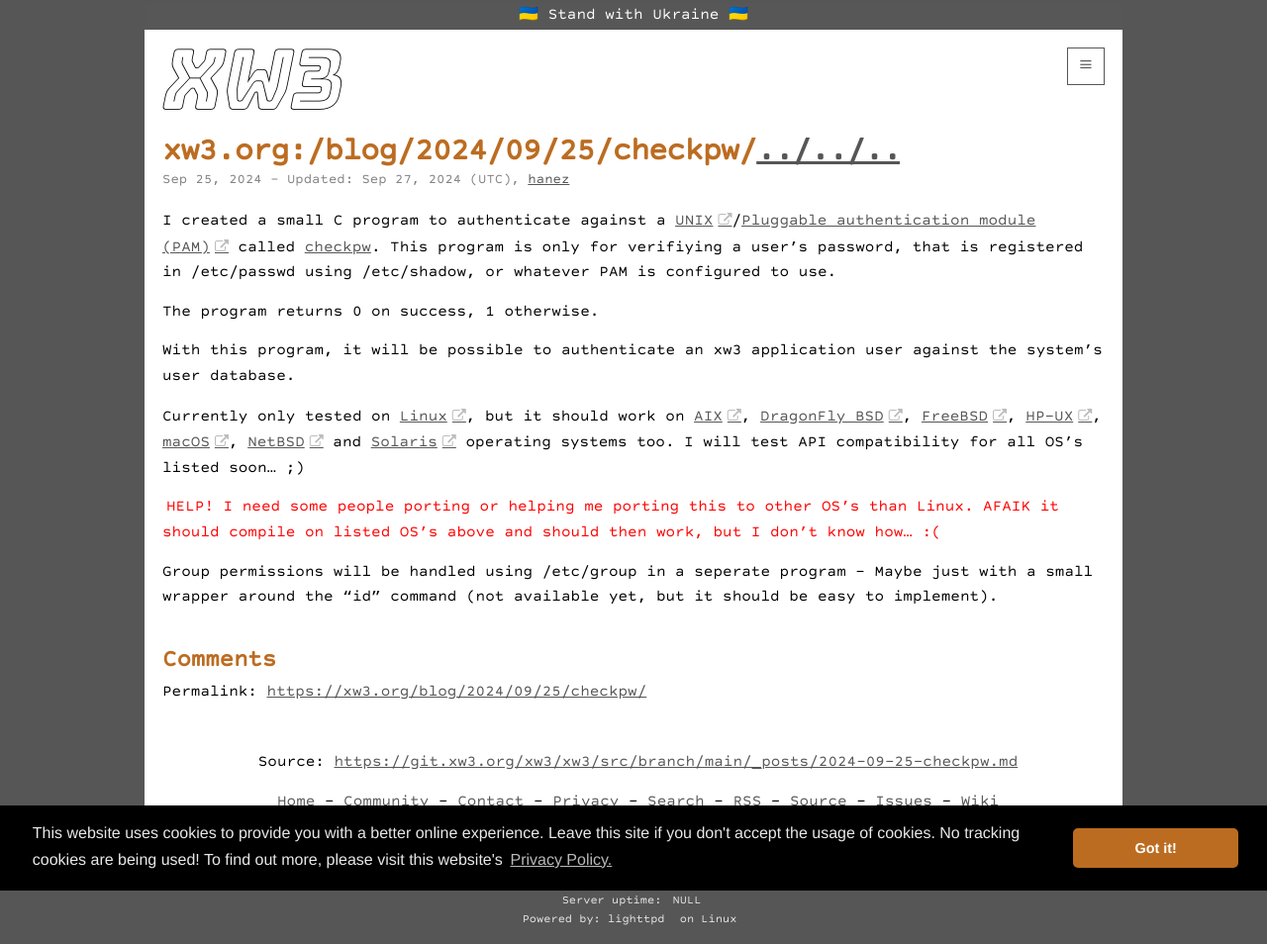
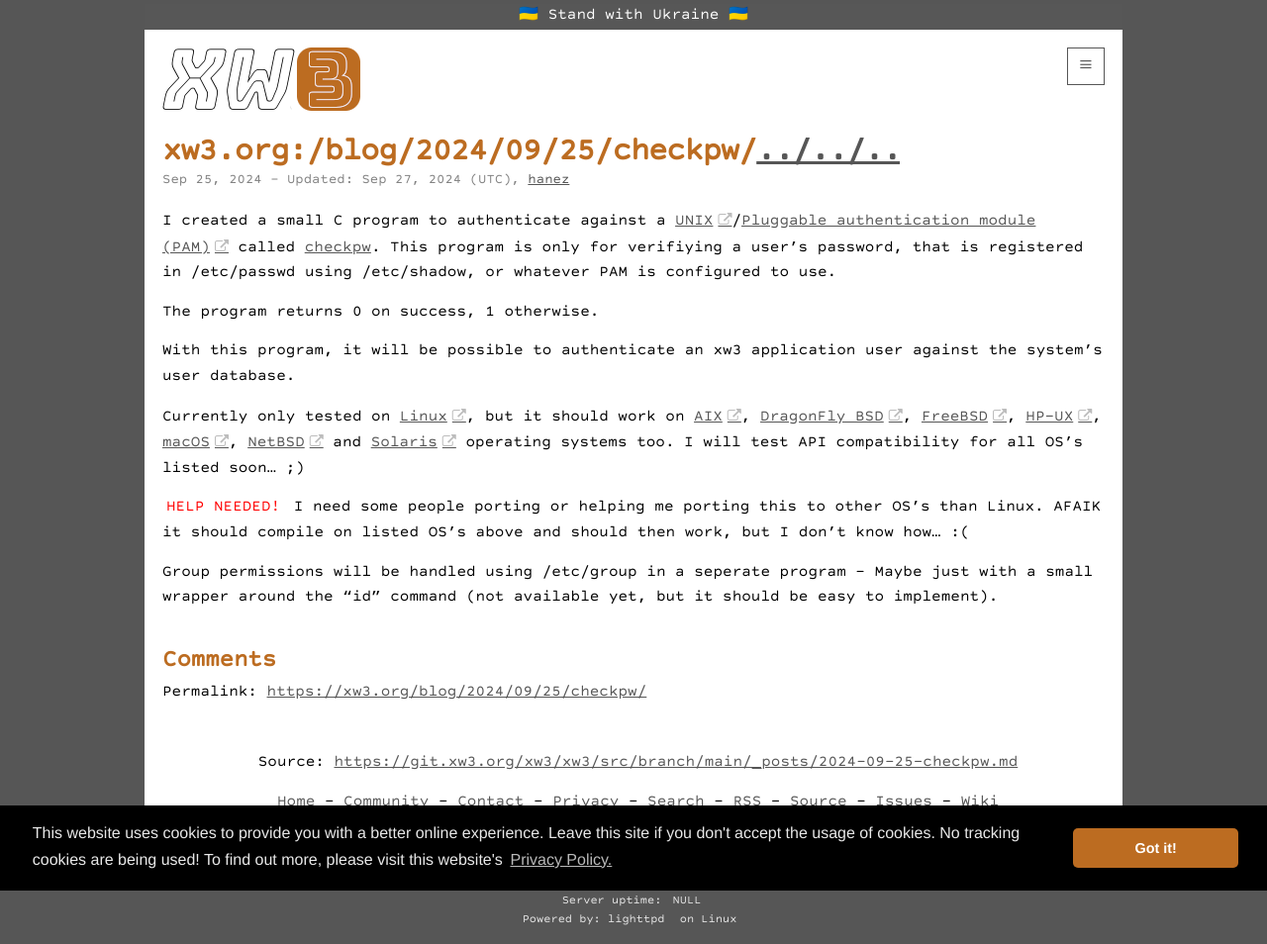
Before and after one commit to hanez/xw3, a Jekyll site: the page built from _posts/2024-09-25-checkpw.md, in a window 1280 px wide. Shown: the whole page at 99% size. Built offline with Jekyll 4.4.1, drawn with Linux system fonts in a browser that asks for light colours; comment, search, counter and statistics services are not loaded.

Commit message:
New logo and content update.

```diff
--- a/_includes/header.html
+++ b/_includes/header.html
@@ -1,6 +1,6 @@
 <header class="site-header">
   <div class="wrapper">
-    <a class="site-title" href="/"><img src="/images/logo3.png" alt="{{ site.title }}" style="margin: 9px 0 18px 0"></a>
+    <a class="site-title" href="/"><img src="/images/logo4.png" alt="{{ site.title }}" style="margin: 9px 0 18px 0"></a>
     <nav class="site-nav">
       <a href="#" class="menu-icon"><span>&#8801;</span></a>
       <div class="trigger">
--- a/_posts/2024-09-25-checkpw.md
+++ b/_posts/2024-09-25-checkpw.md
@@ -25,6 +25,6 @@ With this program, it will be possible to authenticate an xw3 application user a
 
 Currently only tested on [Linux](https://kernel.org/){:class="ext" target="_blank"}, but it should work on [AIX](https://en.wikipedia.org/wiki/IBM_AIX){:class="ext" target="_blank"}, [DragonFly BSD](https://www.dragonflybsd.org/){:class="ext" target="_blank"}, [FreeBSD](https://www.freebsd.org/){:class="ext" target="_blank"}, [HP-UX](https://en.wikipedia.org/wiki/HP-UX){:class="ext" target="_blank"}, [macOS](https://en.wikipedia.org/wiki/MacOS){:class="ext" target="_blank"}, [NetBSD](https://netbsd.org/){:class="ext" target="_blank"} and [Solaris](https://en.wikipedia.org/wiki/Oracle_Solaris){:class="ext" target="_blank"} operating systems too. I will test API compatibility for all OS's listed soon... ;)
 
-<span style="color: red;">HELP! I need some people porting or helping me porting this to other OS's than Linux. AFAIK it should compile on listed OS's above and should then work, but I don't know how... :(</span>
+<span style="color: red;">HELP NEEDED!</span> I need some people porting or helping me porting this to other OS's than Linux. AFAIK it should compile on listed OS's above and should then work, but I don't know how... :(
 
 Group permissions will be handled using /etc/group in a seperate program - Maybe just with a small wrapper around the "id" command (not available yet, but it should be easy to implement).
```
Also changed, not shown: _posts/2024-05-29-status.md (+1 -1 lines), images/logo4.png (added).
